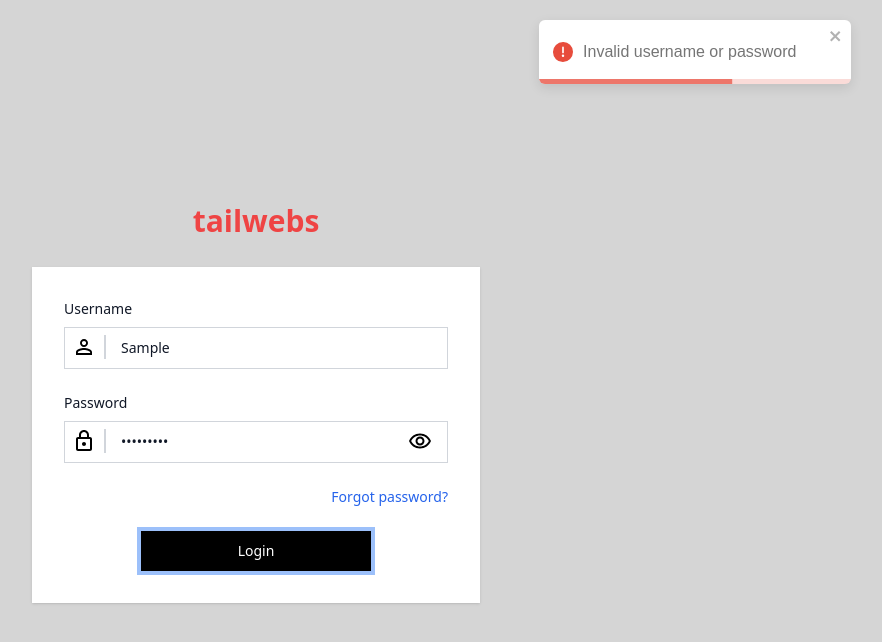
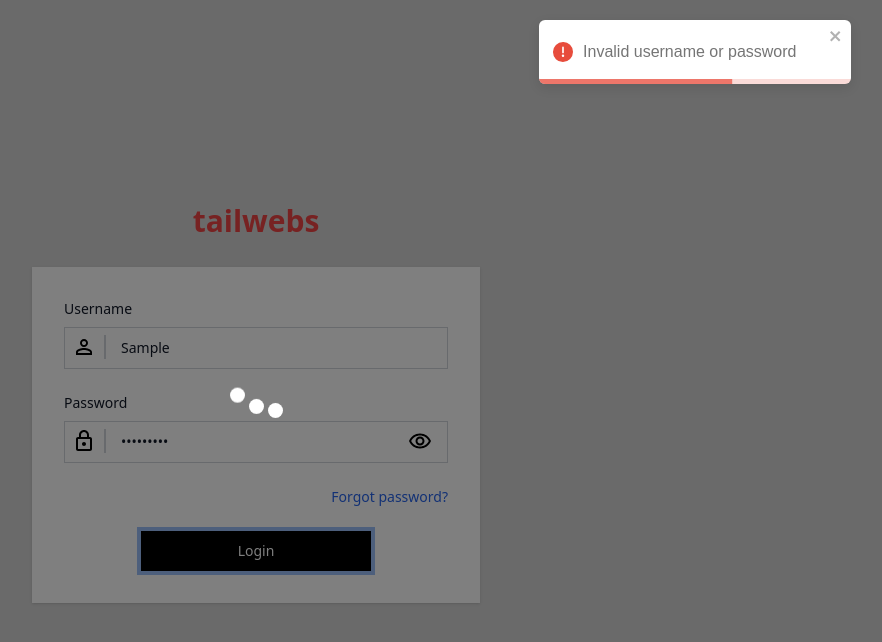
Before and after one commit to Sharanspujari/teacher-portal-webapp, a React (Create React App) app: page / in a window 1280 px wide. Both pictures are taken after typing "Sample", "Sample123" into the empty fields and a click on the button "Login". Shown: the top 642 px of the page, without its empty margins (384-1266 px from the left). Built offline with nearby package versions, Linux system fonts and the light colour scheme.

Commit message:
error boundary has been added to component tree

```diff
--- a/src/App.js
+++ b/src/App.js
@@ -3,12 +3,14 @@ import Dashboard from "./pages/Dashboard";
 import Login from "./pages/Login";
 import { Route, Routes } from "react-router-dom";
 import PrivateRoute from "./routes/PrivateRoute";
+import ErrorBoundary from "./components/ErrorBoundary";
 
 function App() {
   return (
     <div>
+      <ErrorBoundary>
         <Routes>
-        <Route exact path="/" element={<Login/>} />
+          <Route exact path="/" element={<Login />} />
           <Route
             path="/home"
             element={
@@ -18,6 +20,7 @@ function App() {
             }
           />
         </Routes>
+      </ErrorBoundary>
     </div>
   );
 }
--- a/src/components/AddUserForm.jsx
+++ b/src/components/AddUserForm.jsx
@@ -23,7 +23,9 @@ const AddUserForm = () => {
 
   const handleSubmit = (event) => {
     event.preventDefault();
+
     dispatch(addStudent(studentData));
+
     setStudentData({
       name: "",
       subject: "",
--- /dev/null
+++ b/src/components/ErrorBoundary.jsx
@@ -0,0 +1,26 @@
+import React from "react";
+
+class ErrorBoundary extends React.Component {
+  constructor(props) {
+    super(props);
+
+    this.state = {
+      hasError: false,
+    };
+  }
+
+  static getDerivedStateFromError(error) {
+    return { hasError: true };
+  }
+  componentDidCatch(error, errorInfo) {
+    console.log(error, errorInfo);
+  }
+  render() {
+    if (this.state.hasError) {
+      return <h2 className="text-red-600">Some thing went wrong</h2>;
+    }
+    return this.props.children;
+  }
+}
+
+export default ErrorBoundary;
--- a/src/pages/Dashboard.jsx
+++ b/src/pages/Dashboard.jsx
@@ -1,6 +1,7 @@
 import React from "react";
 import Header from "../layouts/Header";
 import Main from "../layouts/Main";
+
 const Dashboard = () => {
   return (
     <div className="flex flex-col gap-8">
--- a/src/pages/Login.jsx
+++ b/src/pages/Login.jsx
@@ -9,6 +9,7 @@ import { ToastContainer, toast } from "react-toastify";
 import { useDispatch } from "react-redux";
 import { login } from "../features/authSlice";
 import { useNavigate } from "react-router-dom";
+import { SyncLoader } from "react-spinners";
 
 const Login = () => {
   const dispatch = useDispatch();
@@ -17,7 +18,7 @@ const Login = () => {
     username: "",
     password: "",
   });
-
+  const [loader, setLoader] = useState(false);
   const [showPassword, setShowPassword] = useState(false);
 
   // this function is to  display the password to user
@@ -34,14 +35,17 @@ const Login = () => {
   // this function is used to submit user credentials
   const handleSubmit = (event) => {
     event.preventDefault();
+    setLoader(true);
     const { username, password } = loginInfo;
 
     if (username === "admin" && password === "password") {
       dispatch(login(username));
-      toast.success("successfully logged in");
+
       setTimeout(() => {
+        setLoader(false);
         navigate("/home");
       }, 2000);
+      toast.success("successfully logged in");
     } else {
       toast.error("Invalid username or password ");
     }
@@ -136,6 +140,11 @@ const Login = () => {
           </div>
         </div>
         <ToastContainer toastClassName="fixed top-[11.5%] z-99 bottom-[10%] right-[8%] bg-yellow-300 text-white" />
+        {loader && (
+          <div className="fixed inset-0 z-50 flex items-center justify-center bg-black bg-opacity-50">
+            <SyncLoader color="white" size={15} />
+          </div>
+        )}
       </section>
     </>
   );
```
Also changed, not shown: src/components/ErrorBoundry.jsx (deleted). Lines whose indentation alone changed are shown as unchanged.
